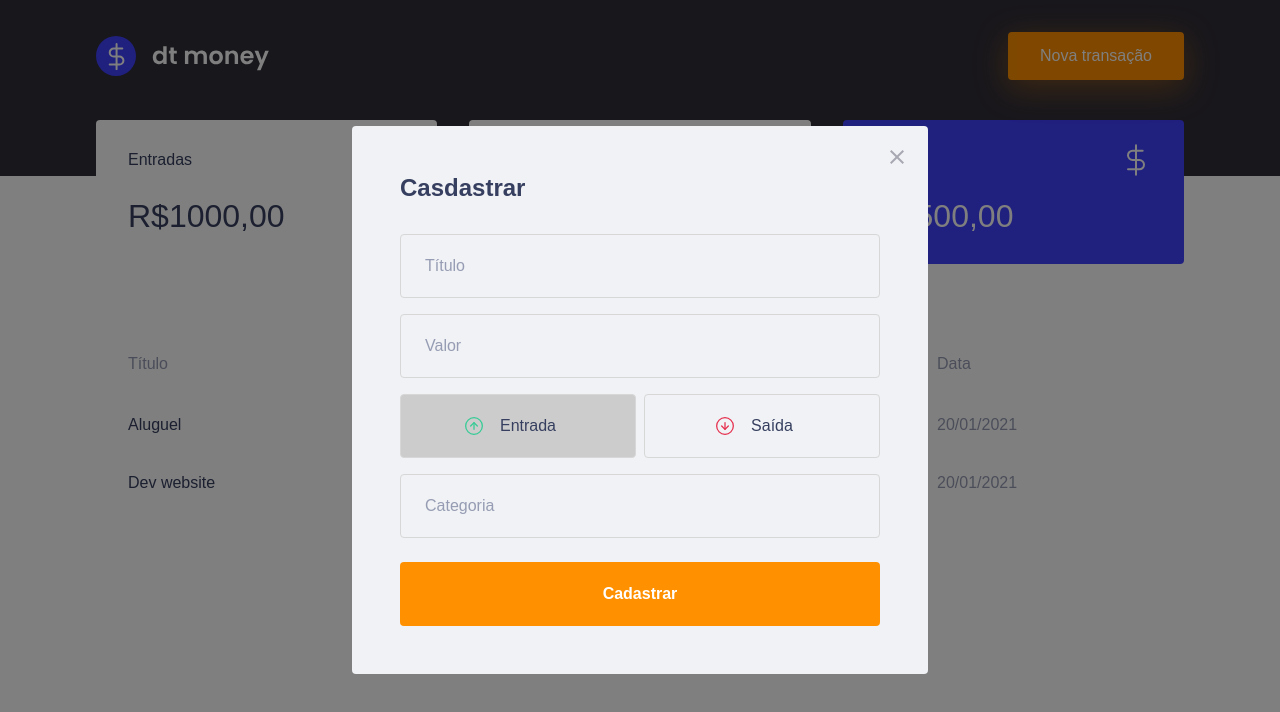
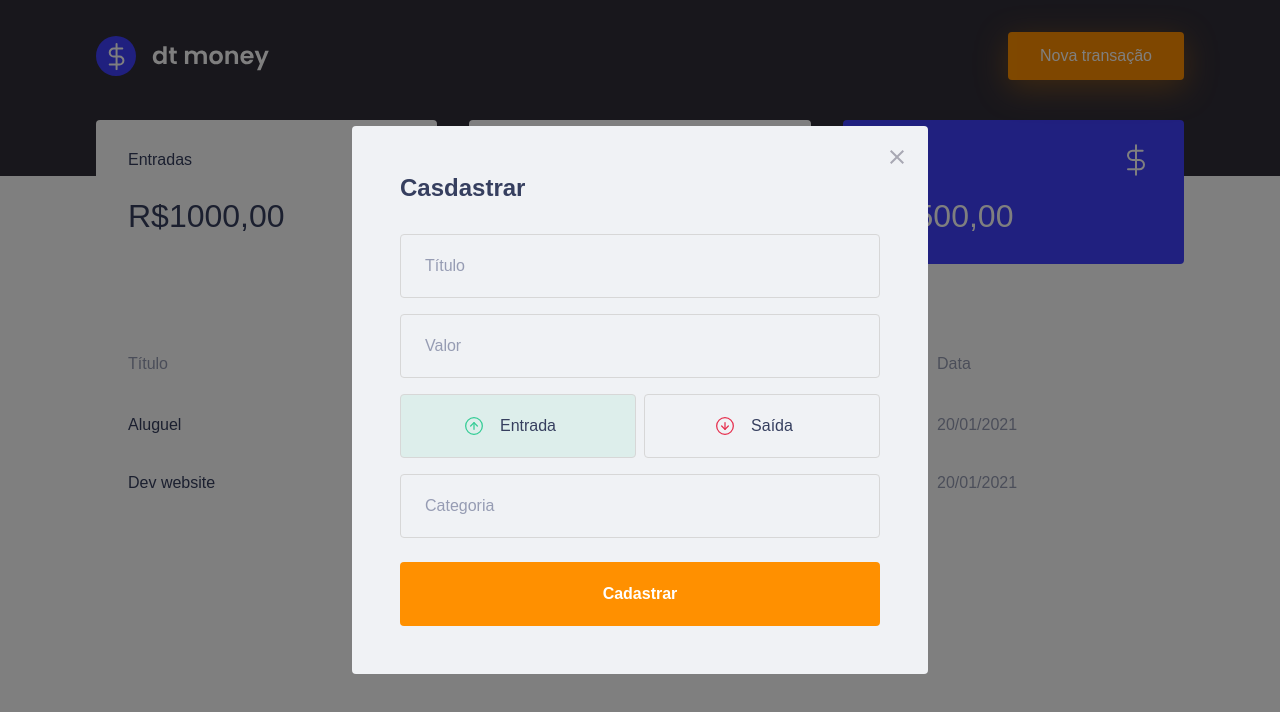
Before and after one commit to nicolasteofilo/ignite-reactjs, a React (Create React App) app in the folder dt-money/: page / in a window 1280 px wide. Both pictures are taken after a click on the button "Nova transação". Shown: the top 712 px of the page. Built offline with nearby package versions, Linux system fonts and the light colour scheme; no server answers; what miragejs would draw is missing.

Commit message:
Cores dos botões

```diff
--- a/dt-money/src/components/NewTransactionModal/index.tsx
+++ b/dt-money/src/components/NewTransactionModal/index.tsx
@@ -41,6 +41,7 @@
                     type="button"
                     onClick={() => setType('deposit')}
                     isActive={type === 'deposit'}
+                    activeColor="green"
                 >
                     <img src={incomeImg} alt="Entrada" />
                     <span>Entrada</span>
@@ -49,6 +50,7 @@
                     type="button"
                     onClick={() => setType('withdraw')}
                     isActive={type === 'withdraw'}
+                    activeColor="red"
                 >
                     <img src={outcomeImg} alt="Entrada" />
                     <span>Saída</span>
--- a/dt-money/src/components/NewTransactionModal/styles.ts
+++ b/dt-money/src/components/NewTransactionModal/styles.ts
@@ -1,5 +1,5 @@
 import styled from "styled-components";
-import { darken } from "polished";
+import { darken, transparentize } from "polished";
 
 export const Container = styled.form`
   h2 {
@@ -56,14 +56,23 @@
 
 interface RadioBoxProps {
   isActive: boolean;
+  activeColor: 'green' | 'red';
 }
+
+const color = {
+  green: '#33CC95',
+  red: '#E52E4D',
+};
 
 export const RadioBox = styled.button<RadioBoxProps>`
   height: 4rem;
   border: 1px solid #d7d7d7;
   border-radius: 0.25rem;
 
-  background: ${(props) => props.isActive ? "#ccc" : "transparent"};
+  background: ${(props) => props.isActive
+    ? transparentize(0.9, color[props.activeColor])
+    : "transparent"
+  };
 
   display: flex;
   align-items: center;
```
